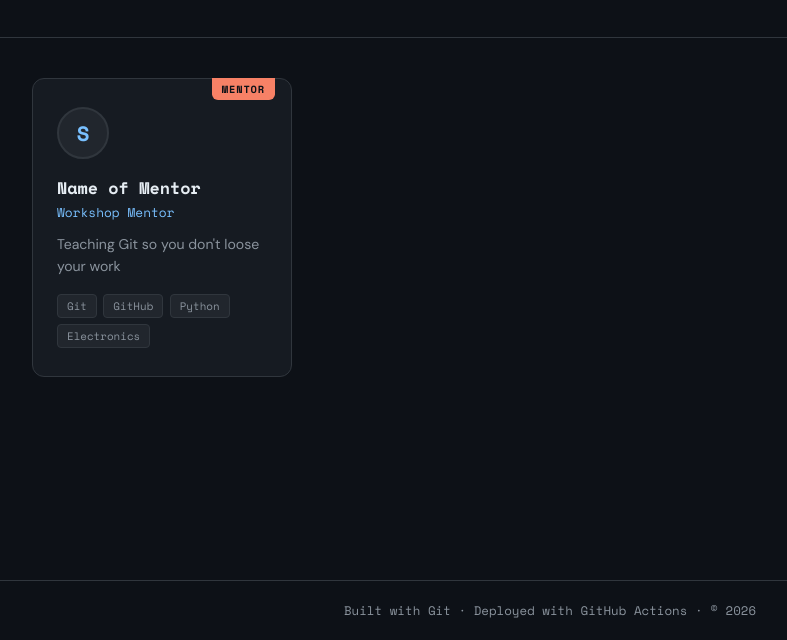
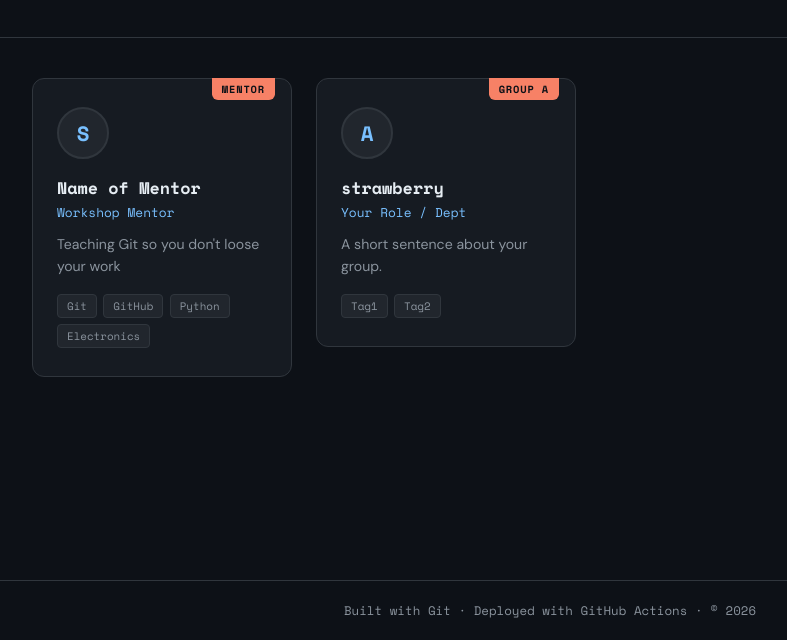
Before and after one commit to subigyathapa74/gitworkshop, a plain HTML site: page index.html in a window 1280 px wide. Shown: the part 160-800 px from the top of the page, without its empty margins (90-877 px from the left). Drawn offline with nearby package versions, Linux system fonts and the light colour scheme.

Commit message:
strawberry

```diff
--- a/index.html
+++ b/index.html
@@ -39,7 +39,17 @@
     <!-- ─────────────────────────────────────────────
          ADD YOUR GROUP CARD BELOW THIS LINE
     ────────────────────────────────────────────── -->
-
+<div class="card">
+  <div class="card-badge">Group A</div>
+  <div class="avatar">A</div>
+  <h2>strawberry</h2>
+  <p class="role">Your Role / Dept</p>
+  <p class="bio">A short sentence about your group.</p>
+  <div class="tags">
+    <span>Tag1</span>
+    <span>Tag2</span>
+  </div>
+</div>
     <!-- ─────────────────────────────────────────────
          DO NOT EDIT BELOW THIS LINE
     ────────────────────────────────────────────── -->
```
